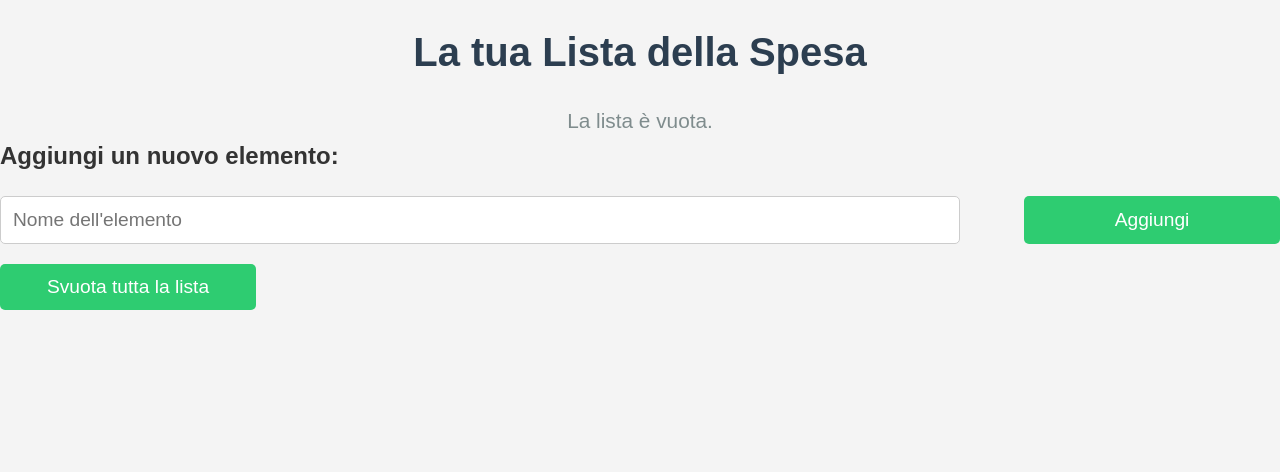
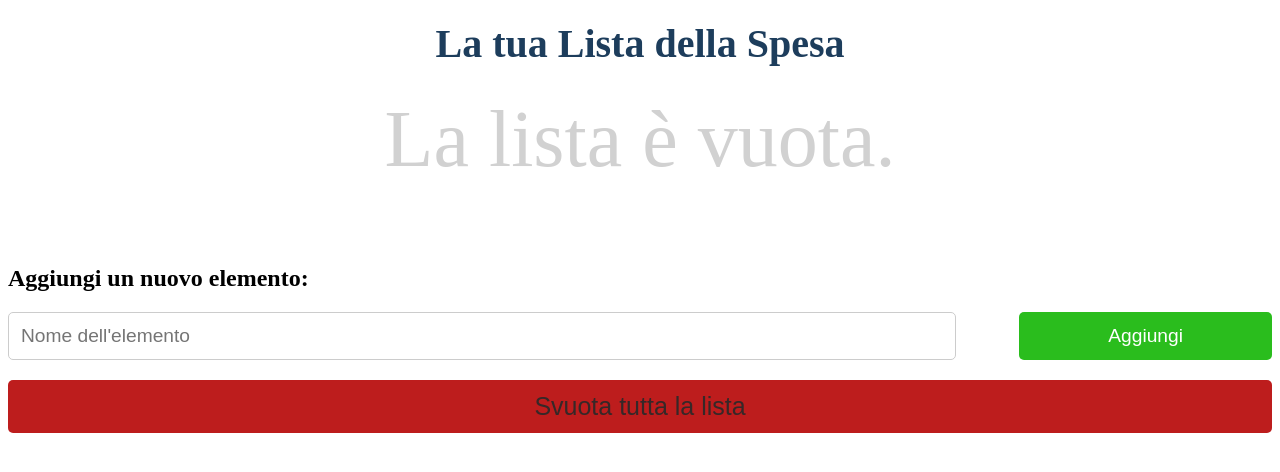
Before and after one commit to Hu-Lorenzo/EserInf, a Flask app: page / in a window 1280 px wide. Shown: the top 472 px of the page. Run offline with Flask 3, Linux system fonts and the light colour scheme.

Commit message:
finito il css progetto 3

```diff
--- a/ListaSpesa_flask/app.py
+++ b/ListaSpesa_flask/app.py
@@ -1,12 +1,12 @@
 from flask import Flask, render_template, request, redirect, url_for, flash
-from models import db, ListaSpesa  # Importa db e ListaSpesa dal file models
+from models import db, ListaSpesa
 
 app = Flask(__name__)
-# Configurazione del database
-app.config['SQLALCHEMY_DATABASE_URI'] = 'sqlite:///lista_spesa.db'  # Percorso del database SQLite
-app.config['SQLALCHEMY_TRACK_MODIFICATIONS'] = False  # Disabilita il tracking delle modifiche
 
-# Inizializza SQLAlchemy con l'app
+app.config['SQLALCHEMY_DATABASE_URI'] = 'sqlite:///lista_spesa.db'
+app.config['SQLALCHEMY_TRACK_MODIFICATIONS'] = False
+
+
 db.init_app(app)
 
 # Crea il database (se non esiste) all'avvio dell'app
--- a/ListaSpesa_flask/static/css/stile.css
+++ b/ListaSpesa_flask/static/css/stile.css
@@ -1,27 +1,19 @@
-/* Impostazioni di base */
-* {
-    margin: 0;
-    padding: 0;
-    box-sizing: border-box;
-}
-
-body {
-    font-family: Arial, sans-serif;
-    background-color: #f4f4f4;
-    color: #333;
-    line-height: 1.6;
-    padding: 0;
-}
-
-/* Intestazione */
 h1 {
     text-align: center;
     font-size: 2.5em;
-    color: #2c3e50;
+    color: #1d3d5c;
     margin-top: 20px;
 }
 
-/* Contenitore principale */
+.Rbotton{
+    width: 100%;
+    padding: 12px;
+    background-color: #bd1d1d;
+    color: rgb(54, 40, 40);
+    font-size: 25px;
+    border-radius: 5px;
+    border: none;
+}
 .container {
     width: 90%;
     max-width: 800px;
@@ -33,14 +25,8 @@ h1 {
     margin-top: 30px;
 }
 
-/* Stile per la lista */
-ul {
-    list-style-type: none;
-    padding: 0;
-}
-
 ul li {
-    background-color: #ecf0f1;
+    background-color: #cfe4e9;
     padding: 10px;
     margin: 8px 0;
     border-radius: 5px;
@@ -50,18 +36,7 @@ ul li {
     font-size: 1.2em;
 }
 
-ul li a {
-    text-decoration: none;
-    color: #e74c3c;
-    font-weight: bold;
-    transition: color 0.3s ease;
-}
 
-ul li a:hover {
-    color: #c0392b;
-}
-
-/* Stile per il form di aggiunta */
 form {
     display: flex;
     justify-content: space-between;
@@ -81,7 +56,7 @@ input[type="text"] {
 form button {
     width: 20%;
     padding: 12px;
-    background-color: #2ecc71;
+    background-color: #2abd1d;
     color: white;
     font-size: 1.2em;
     border-radius: 5px;
@@ -91,28 +66,12 @@ form button {
 }
 
 form button:hover {
-    background-color: #27ae60;
+    background-color: #7b9159;
 }
 
-/* Stile per i bottoni di rimozione */
-button {
-    background-color: #e74c3c;
-    color: white;
-    border: none;
-    padding: 5px 10px;
-    border-radius: 5px;
-    cursor: pointer;
-    transition: background-color 0.3s ease;
-}
-
-button:hover {
-    background-color: #c0392b;
-}
-
-/* Stile per il messaggio che la lista è vuota */
 p {
     text-align: center;
-    color: #7f8c8d;
-    font-size: 1.3em;
+    color: #d1d1d1;
+    font-size: 80px;
     margin-top: 20px;
 }
--- a/ListaSpesa_flask/templates/index.html
+++ b/ListaSpesa_flask/templates/index.html
@@ -16,7 +16,7 @@
                 <li>
                     {{ elemento.elemento }}  <!-- Mostra l'elemento della lista -->
                     <form action="/rimuovi/{{ elemento.id }}" method="post" style="display:inline;">
-                        <button type="submit">Rimuovi</button>
+                        <button class="Rbotton" type="submit">Rimuovi</button>
                     </form>
                 </li>
                 {% endfor %}
@@ -34,7 +34,7 @@
 
         <!-- Bottone per svuotare la lista -->
         <form action="/svuota" method="post">
-            <button type="submit">Svuota tutta la lista</button>
+            <button type="submit" class="Rbotton">Svuota tutta la lista</button>
         </form>
     </body>
 </html>
```
Also changed, not shown: instance/lista_spesa.db.
